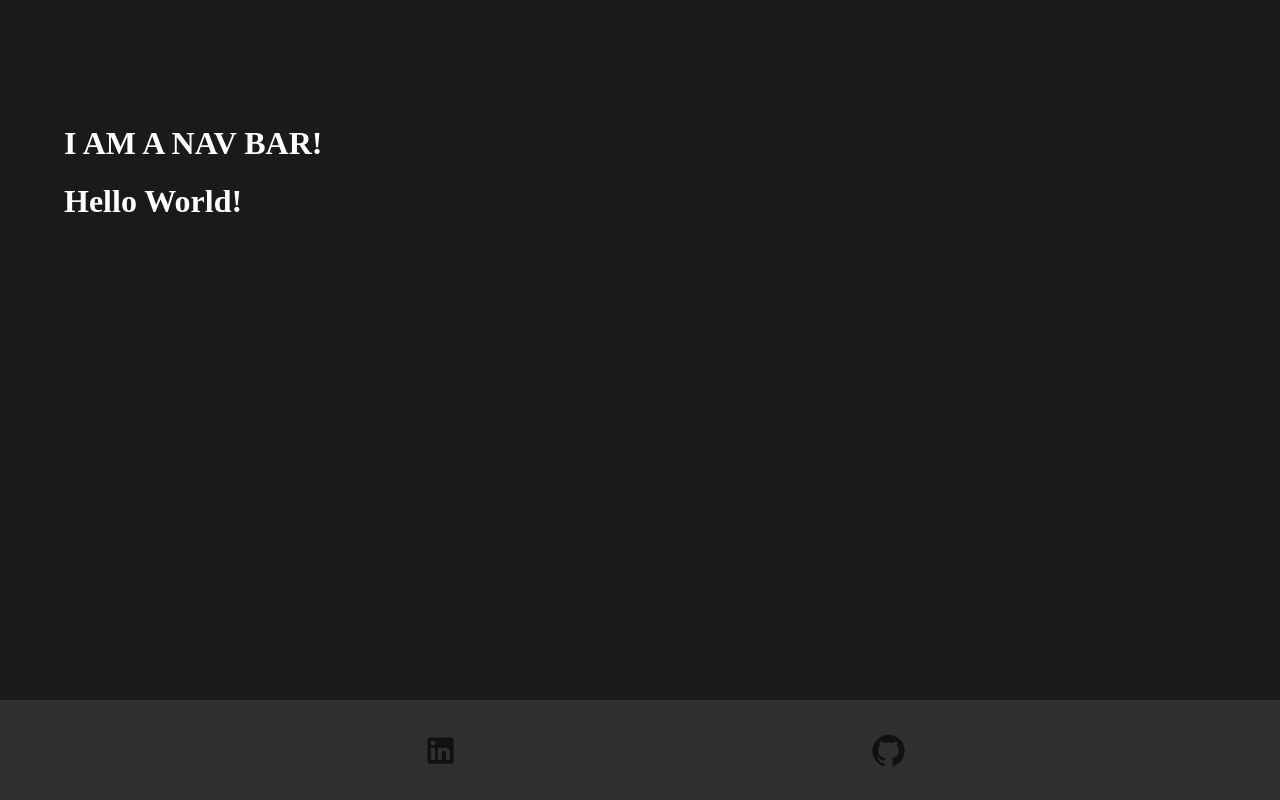
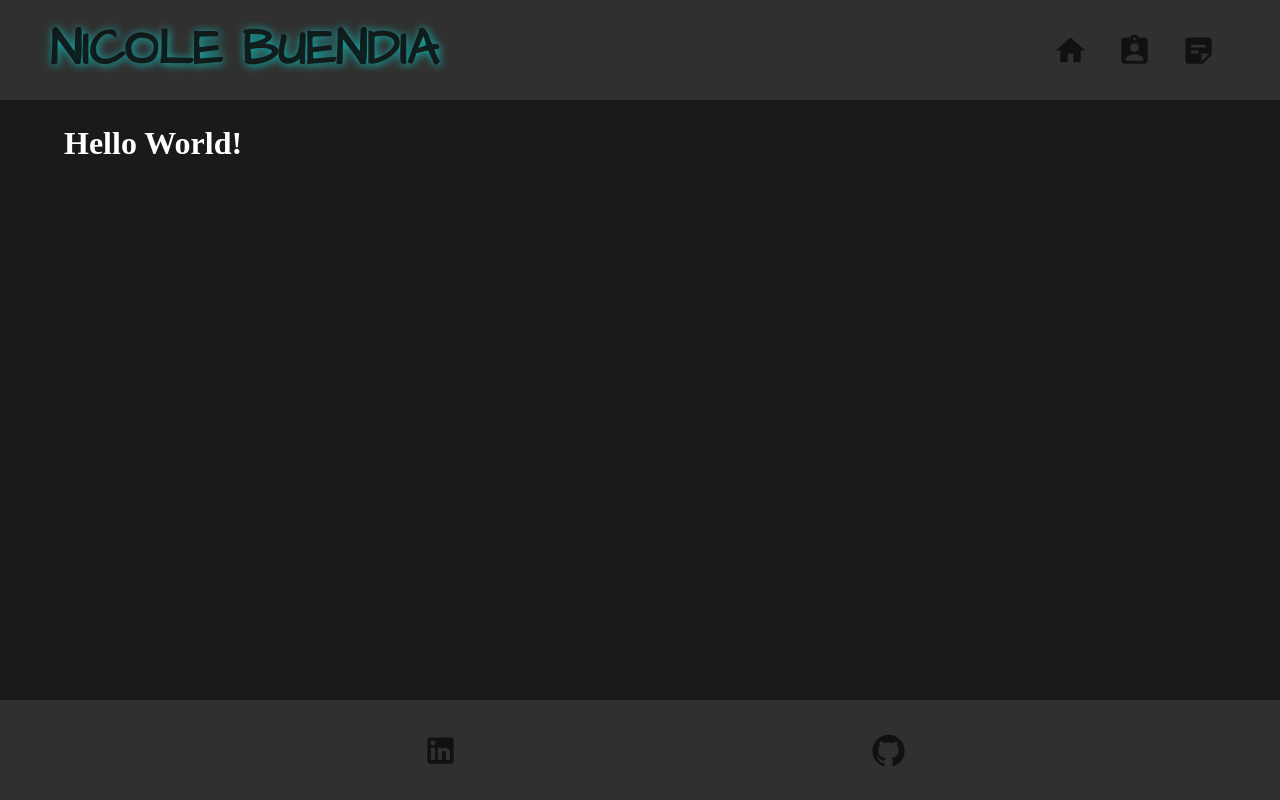
Before and after one commit to nbuendia/nbuendia.github.io, a React app: page / in a window 1280 px wide. Built offline with nearby package versions, Linux system fonts and the light colour scheme.

Commit message:
completed nav bar with home icon, about me link and resume download. fixed position to top of page

```diff
--- a/client/components/Nav.js
+++ b/client/components/Nav.js
@@ -1,4 +1,10 @@
 import React, { Component } from "react";
+import { Link } from "react-router-dom";
+
+import { AppBar, Box, Typography, Button, Tooltip, Fade } from "@mui/material";
+import HomeIcon from "@mui/icons-material/Home";
+import AssignmentIndIcon from "@mui/icons-material/AssignmentInd";
+import StickyNote2Icon from "@mui/icons-material/StickyNote2";
 
 class Nav extends Component {
   constructor() {
@@ -7,9 +13,74 @@ class Nav extends Component {
 
   render() {
     return (
-      <div>
-        <h1>I AM A NAV BAR!</h1>
-      </div>
+      <Box>
+        <AppBar>
+          <Box
+            style={{
+              display: "flex",
+              backgroundColor: "#30302f",
+              justifyContent: "space-between",
+              position: "fixed",
+              top: 0,
+              alignItems: "center",
+              width: "100%",
+              height: "100px",
+            }}
+          >
+            <Box>
+              <Typography
+                sx={{
+                  marginLeft: "50px",
+                  // color: "cyan",
+                  textShadow: "1px 1px 10px cyan",
+                  // fontFamily: "Architects Daughter",
+                  opacity: ".7",
+                  fontSize: { xs: "30px", md: "40px", lg: "50px" },
+                }}
+                color="info"
+                variant="h3"
+              >
+                <b>NICOLE BUENDIA</b>
+              </Typography>
+            </Box>
+
+            <Box>
+              <Tooltip title="HOME PAGE" TransitionComponent={Fade}>
+                <Link to={"/"}>
+                  <Button color="info">
+                    <HomeIcon sx={{ fontSize: { xs: "30px", md: "35px" } }} />
+                  </Button>
+                </Link>
+              </Tooltip>
+
+              <Tooltip title="CONTACT INFORMATION" TransitionComponent={Fade}>
+                <Link to={"/aboutme"}>
+                  <Button color="info">
+                    <AssignmentIndIcon
+                      sx={{ fontSize: { xs: "30px", md: "35px" } }}
+                    />
+                  </Button>
+                </Link>
+              </Tooltip>
+
+              <Tooltip title="DOWNLOAD RESUME PDF" TransitionComponent={Fade}>
+                <a
+                  href="https://drive.google.com/file/d/1If7qRPZcuRAVvN1zwkSpO8fiT84P29cz/view?usp=sharing"
+                  download
+                  target="_blank"
+                  rel="noopener"
+                >
+                  <Button color="info" style={{ marginRight: "50px" }}>
+                    <StickyNote2Icon
+                      sx={{ fontSize: { xs: "30px", md: "35px" } }}
+                    />
+                  </Button>
+                </a>
+              </Tooltip>
+            </Box>
+          </Box>
+        </AppBar>
+      </Box>
     );
   }
 }
```
